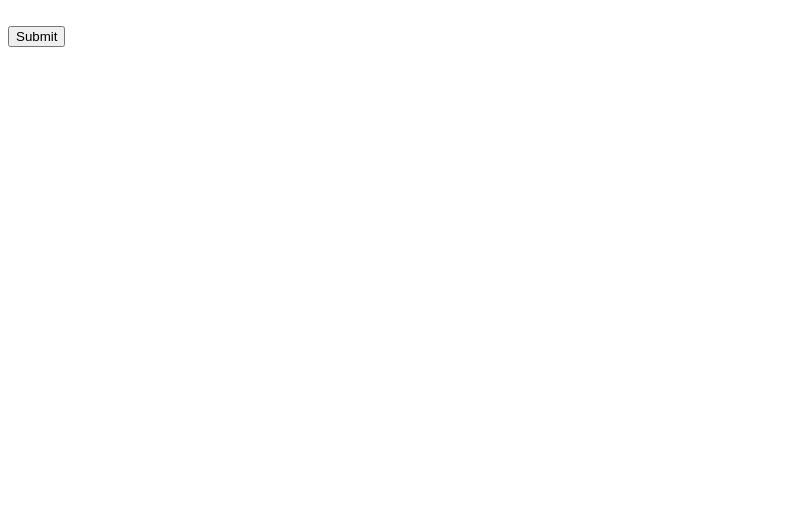
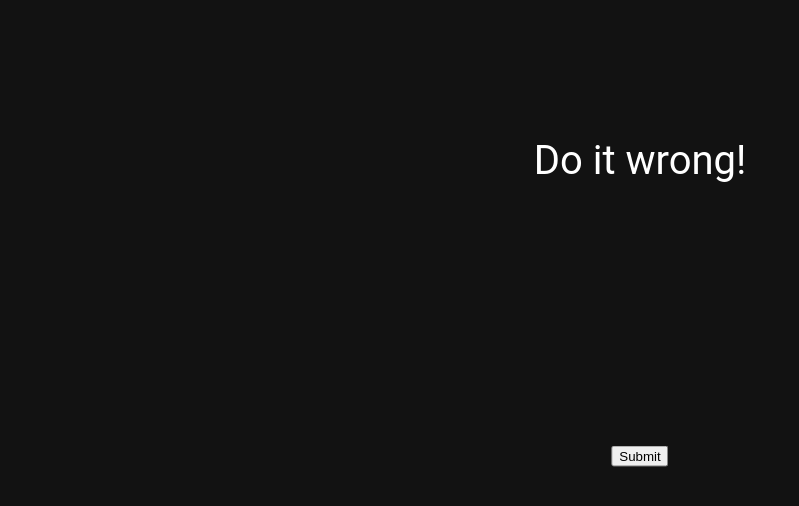
Before and after one commit to wrongcaptcha/wrongcaptcha.github.io, a plain HTML site: page index.html in a window 1280 px wide. Shown: the whole page, without its empty margins (0-799 px from the left). Drawn offline with Linux system fonts and the light colour scheme.

Commit message:
Dark theme & UI enhancements
Improved UI, Moved to dark theme

```diff
--- a/css/style.css
+++ b/css/style.css
@@ -1,3 +1,27 @@
 body, html{
+    background-color: #121212;
+}
 
+#title{
+    position: absolute;
+    color: white;
+    font-size: 250%;
+    font-family: roboto;
+    top: 20%;
+    left: 50%;
+    transform: translate(-50%, -50%);
 }
+
+.g-recaptcha{
+    position: absolute;
+    top: 50%;
+    left: 50%;
+    transform: translate(-50%, -50%);
+}
+
+#submit{
+    position: absolute;
+    top: 57%;
+    left: 50%;
+    transform: translate(-50%, -50%);
+}
--- a/index.html
+++ b/index.html
@@ -10,10 +10,11 @@
     <script src="https://www.google.com/recaptcha/api.js" async defer></script>
 </head>
 <body>
+    <h id="title">Do it wrong!</h>
     <form action="?" method="POST">
         <div class="g-recaptcha" data-sitekey="6LcObLgUAAAAADfFPbShS9V_-enhJtUlL9PHJCE3"></div>
         <br/>
-        <input type="submit" value="Submit">
+        <input type="submit" value="Submit" id="submit">
     </form>
 </body>
 </html>
```
